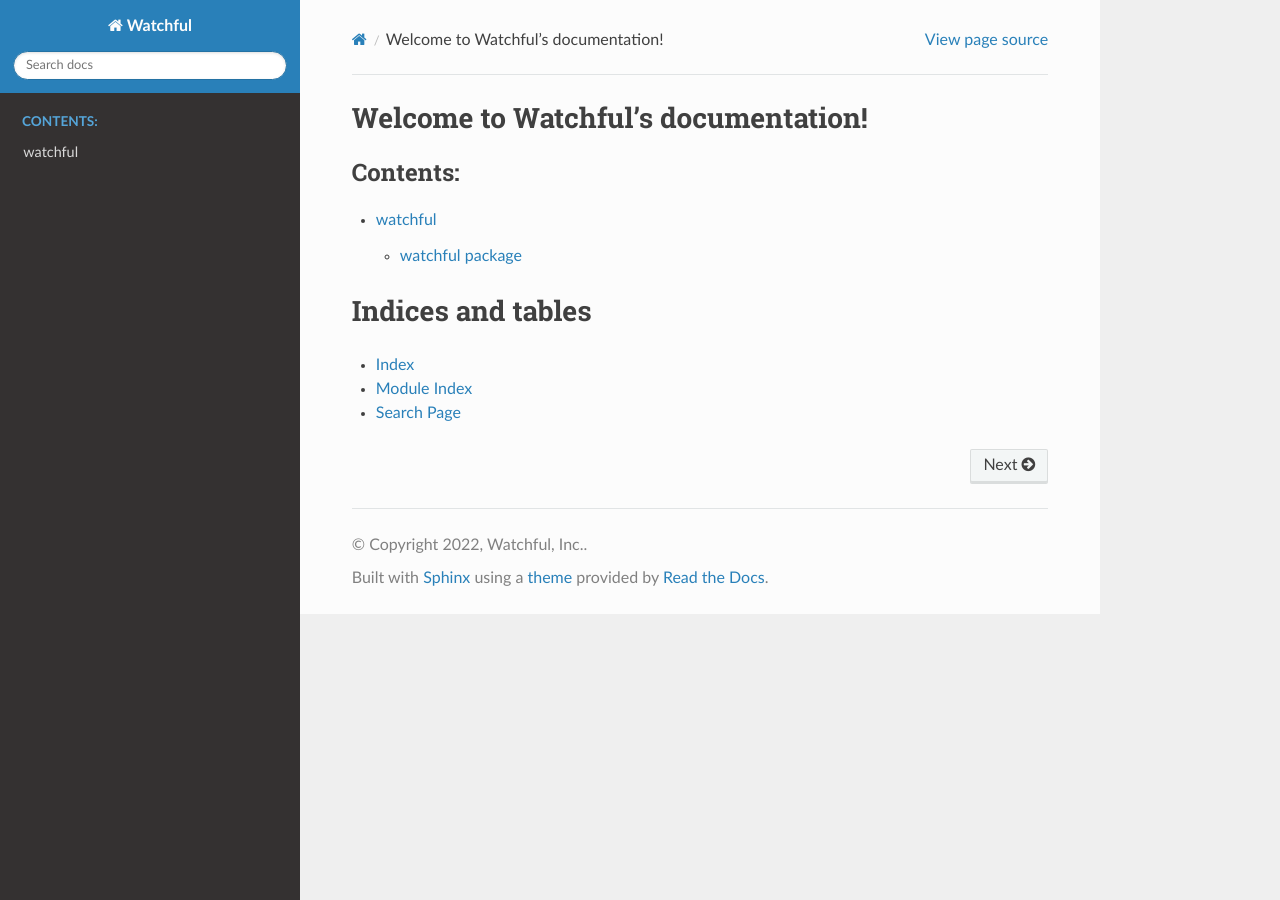
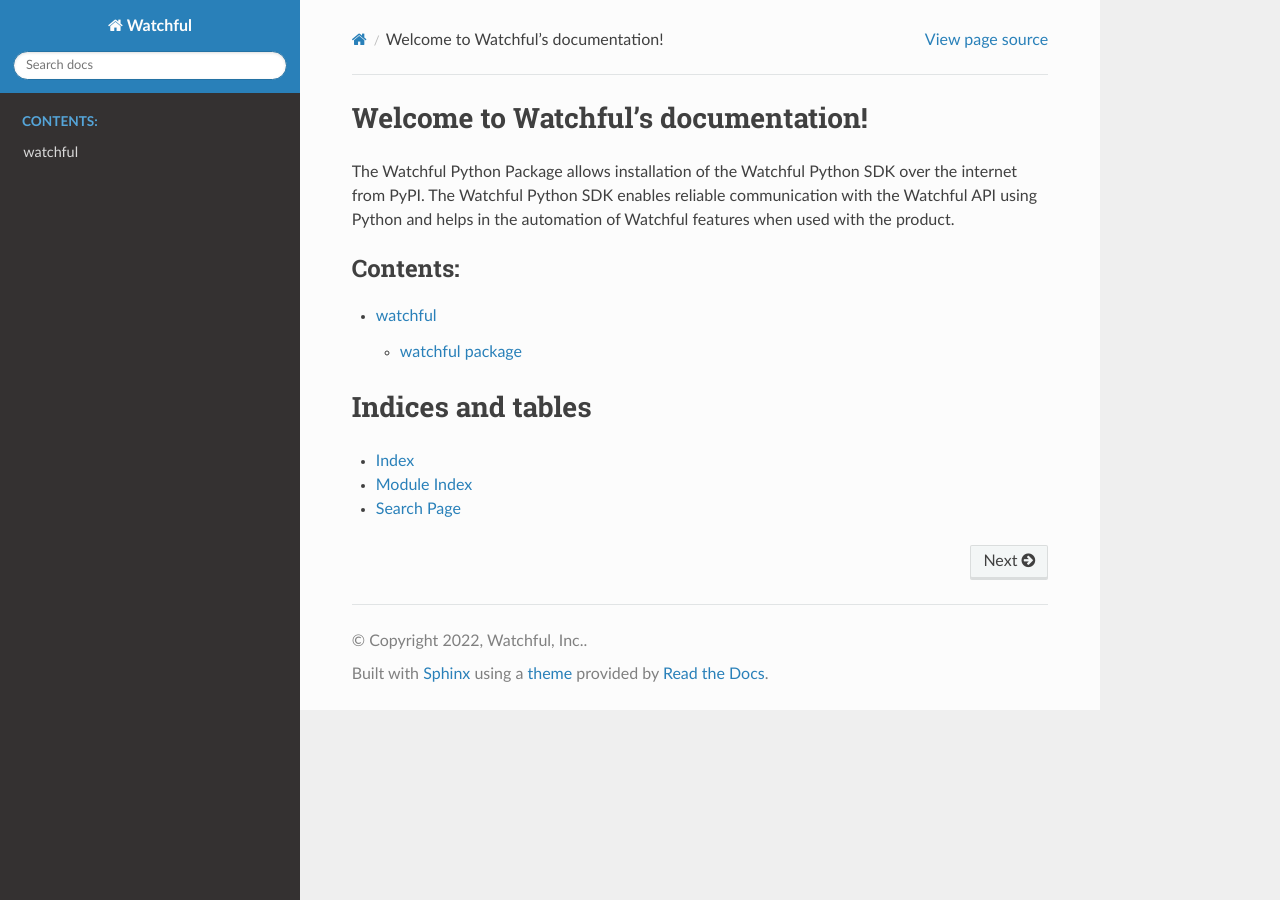
Before and after one commit to Watchfulio/watchful-py, a Sphinx documentation site: the page built from docs/source/index.rst, in a window 1280 px wide. Built offline with Sphinx 7.4.7 and the Read the Docs theme 2.0.0, drawn with Linux system fonts in a browser that asks for light colours; the version number could not be read and is left out.

Commit message:
draft update of index page

```diff
--- a/docs/source/index.rst
+++ b/docs/source/index.rst
@@ -5,6 +5,10 @@
 
 Welcome to Watchful's documentation!
 ====================================
+
+The Watchful Python Package allows installation of the Watchful Python SDK over the internet from PyPI. The Watchful Python SDK enables reliable communication with the Watchful API using Python and helps in the automation of Watchful features when used with the product.
+
+
 
 .. toctree::
    :maxdepth: 2
```
